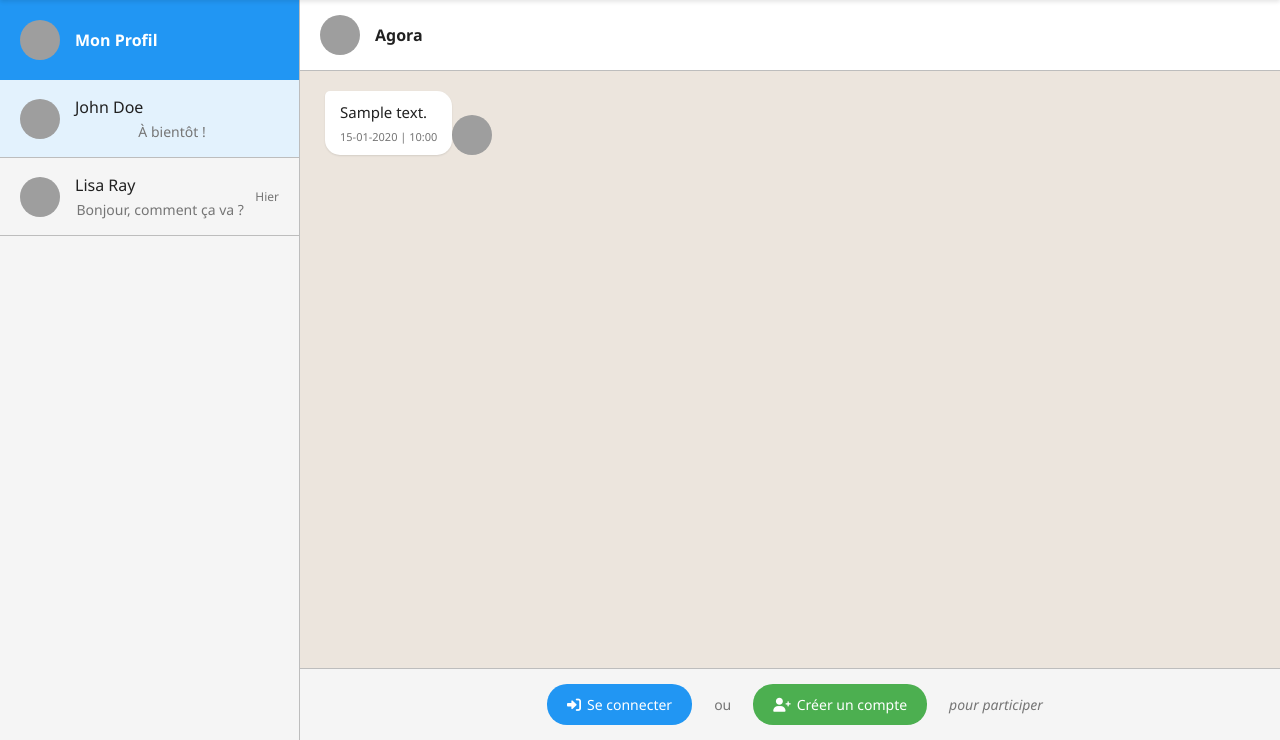
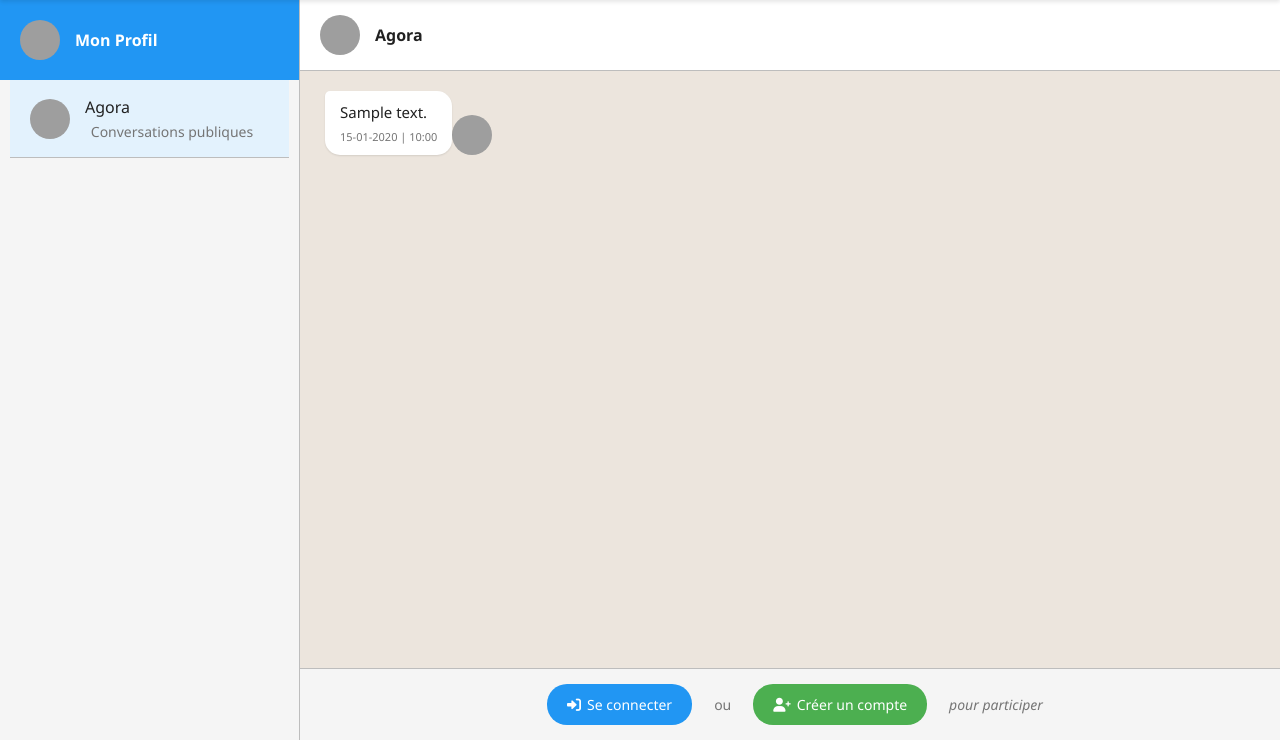
Before and after one commit to lucgiffon/selist, a Django app: page /chat/ in a window 1280 px wide. Shown: the part 60-800 px from the top of the page. Run offline with Django 5.2, Linux system fonts and the light colour scheme; tables that the repository leaves empty hold one stand-in row (values such as "Sample post"); grey boxes are pictures that could not be loaded.

Commit message:
feat: wip conversations features

```diff
--- a/selist/chat/static/css/chat_style.css
+++ b/selist/chat/static/css/chat_style.css
@@ -100,6 +100,12 @@ body {
 .conversation-list {
     flex: 1;
     overflow-y: auto;
+}
+
+.conversation-link {
+    text-decoration: none;
+    color: inherit;
+    display: block;
 }
 
 .conversation {
--- a/selist/chat/templates/chat/main.html
+++ b/selist/chat/templates/chat/main.html
@@ -34,27 +34,41 @@
             </div>
         </div>
         <div class="conversation-list">
-            <div class="conversation active">
+            <a href="{% url 'chat:main' %}" class="conversation-link">
+                <div class="conversation {% if current_trade is None %}active{% endif %}">
                     <div class="avatar">
-                    <img src="https://ui-avatars.com/api/?name=John&background=4CAF50&color=fff" alt="John"> {# todo utiliser le nom du canal ou du trade #}
+                        <img src="https://ui-avatars.com/api/?name=Agora&background=4CAF50&color=fff" alt="Agora">
                     </div>
                     <div class="conversation-info">
-                    <h4>John Doe</h4> {# todo utiliser le nom du canal ou du trade #}
-                    <p>À bientôt !</p> {# todo afficher le dernier message du trade #}
+                        <h4>Agora</h4>
+                        <p>Conversations publiques</p>
                     </div>
-                <div class="conversation-time">{# todo afficher l'heure du dernier message du trade #}</div>
+                    <div class="conversation-time"></div>
                 </div>
-            <div class="conversation">
+            </a>
+
+            {% if user.is_authenticated and user_trades %}
+                {% for trade in user_trades %}
+                    {% with trade.message_set.first as initiation_msg %}
+                    {% with trade.message_set.last as last_msg %}
+                    <a href="{% url 'chat:conversation' trade.id %}" class="conversation-link">
+                        <div class="conversation {% if current_trade and current_trade.id == trade.id %}active{% endif %}">
                             <div class="avatar">
-                    <img src="https://ui-avatars.com/api/?name=Lisa&background=FF5722&color=fff" alt="Lisa">
+                                <img src="https://ui-avatars.com/api/?name={{ trade.initiator.username }}&background=FF5722&color=fff" alt="{{ trade.initiator.username }}">
                             </div>
                             <div class="conversation-info">
-                    <h4>Lisa Ray</h4>
-                    <p>Bonjour, comment ça va ?</p>
+                                <h4>{{ trade.get_type_display }} - {% if initiation_msg %}{{ initiation_msg.text|truncatechars:30 }}{% endif %}</h4>
+                                <p>{% if last_msg %}{{ last_msg.text|truncatechars:50 }}{% endif %}</p>
                             </div>
-                <div class="conversation-time">Hier</div>
+                            <div class="conversation-time">
+                                {% if last_msg %}{{ last_msg.created_at|date:"d/m" }}{% endif %}
                             </div>
-            {# todo faire une boucle avec une condition pour le premier élément de la boucle ayant la classe css spéciale #}
+                        </div>
+                    </a>
+                    {% endwith %}
+                    {% endwith %}
+                {% endfor %}
+            {% endif %}
         </div>
     </div>
 
@@ -62,10 +76,14 @@
         <div class="chat-header">
             <div class="chat-contact">
                 <div class="avatar">
-                    <img src="https://ui-avatars.com/api/?name=Agora&background=4CAF50&color=fff" alt="Agora"> {# todo télécharger une fois et servir la donnée nous même #}
+                    {% if current_trade %}
+                        <img src="https://ui-avatars.com/api/?name={{ current_trade.initiator.username }}&background=FF5722&color=fff" alt="{{ current_trade.initiator.username }}">
+                    {% else %}
+                        <img src="https://ui-avatars.com/api/?name=Agora&background=4CAF50&color=fff" alt="Agora">
+                    {% endif %}
                 </div>
                 <div class="contact-info">
-                    <h3>Agora</h3> {#  todo dans la page de conversation avec une personne, mettre le nom de l'interlocuteur #}
+                    <h3>{{ chat_title }}</h3>
                 </div>
             </div>
             <div class="chat-actions">
--- a/selist/chat/urls.py
+++ b/selist/chat/urls.py
@@ -4,6 +4,7 @@ from . import views
 app_name = "chat"
 
 urlpatterns = [
-    path("", views.main),
+    path("", views.main, name="main"),
+    path("conversation/<int:trade_id>/", views.main, name="conversation"),
     path("create-trade/", views.create_trade, name="create_trade"),
 ]
--- a/selist/chat/views.py
+++ b/selist/chat/views.py
@@ -2,19 +2,52 @@ from django.shortcuts import render
 from django.http import JsonResponse
 from django.views.decorators.csrf import csrf_exempt
 from django.contrib.auth.decorators import login_required
+from django.db import models
 import json
 
 from .models import Message
 from .models import Trade
 
 
-def main(request):
-    initiation_messages = (
-        Message.objects.filter(type="initiation").select_related("trade", "user").all()
-    )
-    print(initiation_messages)
+def main(request, trade_id=None):
+    # Get all initiation messages for the Agora (default view)
+    if trade_id is None:
+        initiation_messages = (
+            Message.objects.filter(type="initiation").select_related("trade", "user").all()
+        )
+        current_trade = None
+        chat_title = "Agora"
+    else:
+        # Get messages for specific trade conversation
+        try:
+            current_trade = Trade.objects.get(id=trade_id)
+            initiation_messages = (
+                Message.objects.filter(trade=current_trade).select_related("trade", "user").order_by('created_at')
+            )
+            chat_title = f"{current_trade.get_type_display()}"
+        except Trade.DoesNotExist:
+            # Fallback to Agora if trade doesn't exist
+            initiation_messages = (
+                Message.objects.filter(type="initiation").select_related("trade", "user").all()
+            )
+            current_trade = None
+            chat_title = "Agora"
+
+    # Get user's conversations if authenticated
+    user_trades = []
+    if request.user.is_authenticated:
+        user_trades = Trade.objects.filter(
+            models.Q(initiator=request.user) |
+            models.Q(message__user=request.user)
+        ).distinct().select_related('initiator').prefetch_related('message_set').order_by('-created_at')
+
     return render(
-        request, "chat/main.html", {"initiation_messages": initiation_messages}
+        request, "chat/main.html", {
+            "initiation_messages": initiation_messages,
+            "user_trades": user_trades,
+            "current_trade": current_trade,
+            "chat_title": chat_title
+        }
     )
 
 
```
Lines whose indentation alone changed are shown as unchanged.
